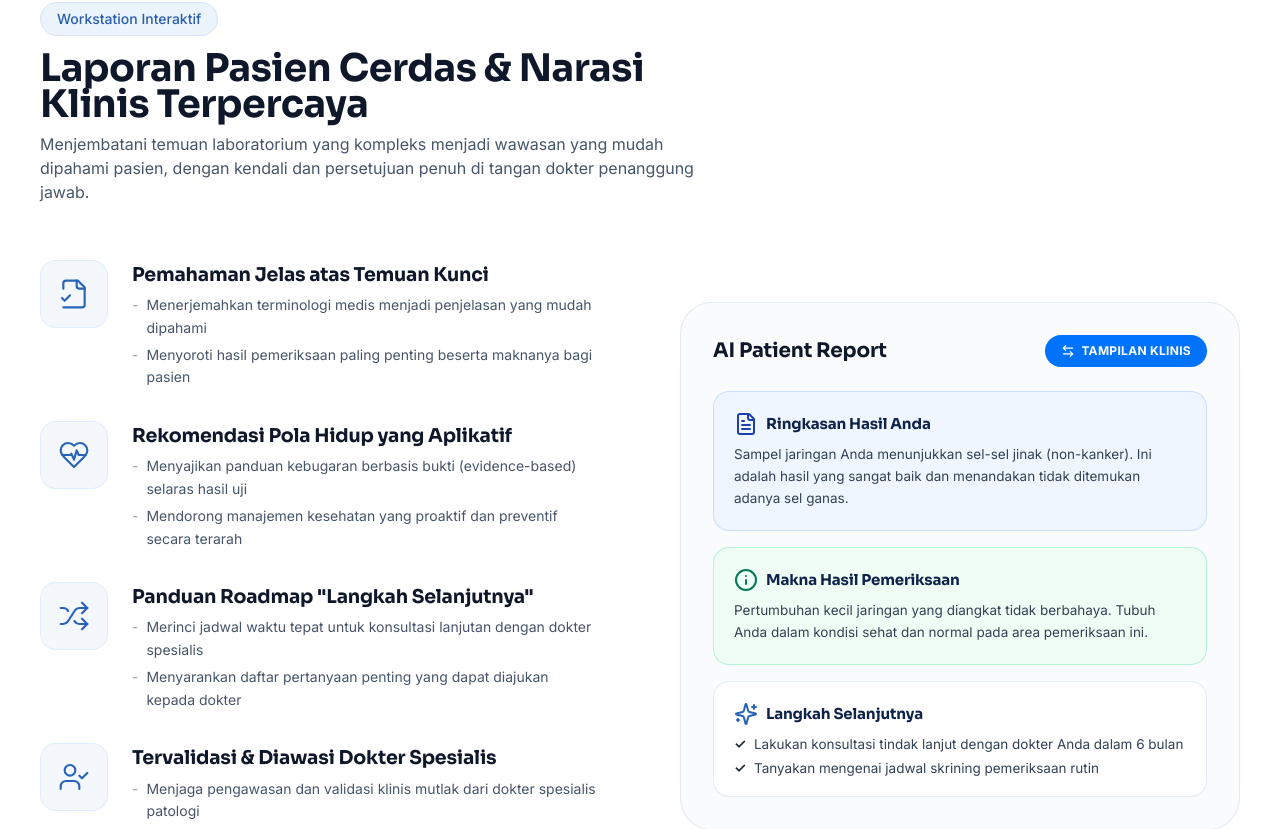
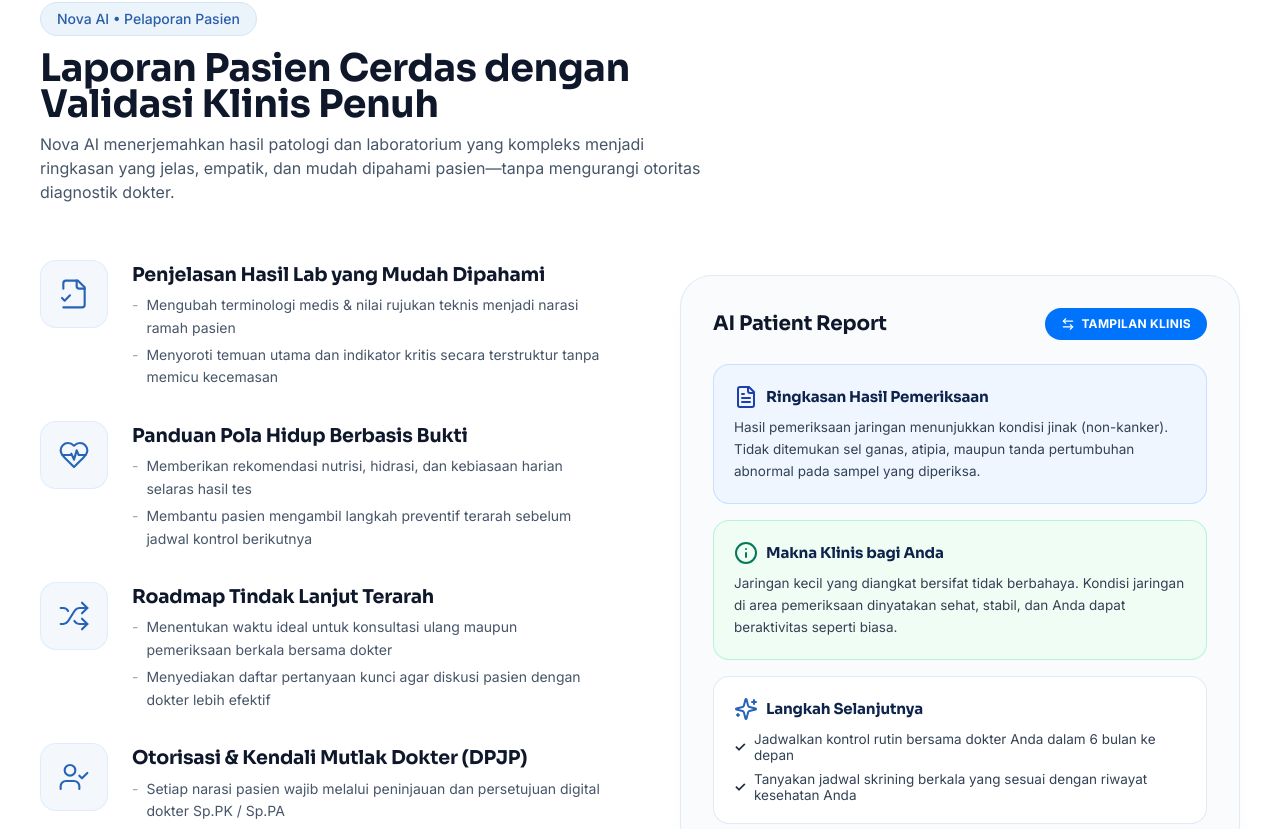
Before and after one commit to TBTBAgency/WebsiteDiagnova, a Next.js app: page /modules in a window 1280 px wide. Shown: the part 894-1723 px from the top of the page. Built offline with nearby package versions, Linux system fonts and the light colour scheme; no server answers.

Commit message:
content(modules): refine Nova AI Patient Report copywriting and clinical details

```diff
--- a/app/(marketing)/modules/page.tsx
+++ b/app/(marketing)/modules/page.tsx
@@ -351,18 +351,18 @@ export default function ModulesPage() {
           <div className="max-w-2xl mb-12 sm:mb-14">
             <div className="mb-3.5">
               <SectionBadge variant="blue">
-                {language === "ID" ? "Workstation Interaktif" : "Interactive Station"}
+                {language === "ID" ? "Nova AI • Pelaporan Pasien" : "Nova AI • Patient Reporting"}
               </SectionBadge>
             </div>
             <h2 className="font-display text-2xl sm:text-3xl lg:text-[38px] font-bold text-slate-900 tracking-tight leading-[1.2]">
               {language === "ID"
-                ? "Laporan Pasien Cerdas & Narasi Klinis Terpercaya"
-                : "Intelligent Patient Reporting & Clinical Trust"}
+                ? "Laporan Pasien Cerdas dengan Validasi Klinis Penuh"
+                : "Intelligent Patient Reporting with Full Clinical Oversight"}
             </h2>
             <p className="mt-2.5 text-sm sm:text-base text-slate-600 font-normal leading-relaxed">
               {language === "ID"
-                ? "Menjembatani temuan laboratorium yang kompleks menjadi wawasan yang mudah dipahami pasien, dengan kendali dan persetujuan penuh di tangan dokter penanggung jawab."
-                : "Transforming complex laboratory findings into clear, patient-friendly insights while keeping physicians in total diagnostic command."}
+                ? "Nova AI menerjemahkan hasil patologi dan laboratorium yang kompleks menjadi ringkasan yang jelas, empatik, dan mudah dipahami pasien—tanpa mengurangi otoritas diagnostik dokter."
+                : "Nova AI translates complex laboratory and pathology findings into clear, empathetic patient summaries—while keeping diagnostic authority firmly with the attending physician."}
             </p>
           </div>
 
@@ -377,23 +377,23 @@ export default function ModulesPage() {
                 </div>
                 <div className="space-y-1.5 flex-1 pt-0.5">
                   <h3 className="font-display text-lg sm:text-[19px] font-bold text-slate-900 leading-snug group-hover:text-[#2764B8] transition-colors">
-                    {language === "ID" ? "Pemahaman Jelas atas Temuan Kunci" : "Clear Understanding of Key Findings"}
+                    {language === "ID" ? "Penjelasan Hasil Lab yang Mudah Dipahami" : "Clear Translation of Complex Findings"}
                   </h3>
                   <ul className="space-y-1 text-sm text-slate-600 leading-relaxed font-normal">
                     <li className="flex items-start gap-2">
                       <span className="text-slate-400 select-none shrink-0">-</span>
                       <span>
                         {language === "ID"
-                          ? "Menerjemahkan terminologi medis menjadi penjelasan yang mudah dipahami"
-                          : "Converts medical terminology into easy-to-understand explanations"}
+                          ? "Mengubah terminologi medis & nilai rujukan teknis menjadi narasi ramah pasien"
+                          : "Transforms technical medical terminology into clear, everyday patient language"}
                       </span>
                     </li>
                     <li className="flex items-start gap-2">
                       <span className="text-slate-400 select-none shrink-0">-</span>
                       <span>
                         {language === "ID"
-                          ? "Menyoroti hasil pemeriksaan paling penting beserta maknanya bagi pasien"
-                          : "Highlights the most important results and what they mean"}
+                          ? "Menyoroti temuan utama dan indikator kritis secara terstruktur tanpa memicu kecemasan"
+                          : "Highlights key findings and critical markers clearly without causing unnecessary anxiety"}
                       </span>
                     </li>
                   </ul>
@@ -407,23 +407,23 @@ export default function ModulesPage() {
                 </div>
                 <div className="space-y-1.5 flex-1 pt-0.5">
                   <h3 className="font-display text-lg sm:text-[19px] font-bold text-slate-900 leading-snug group-hover:text-[#2764B8] transition-colors">
-                    {language === "ID" ? "Rekomendasi Pola Hidup yang Aplikatif" : "Actionable Lifestyle Recommendations"}
+                    {language === "ID" ? "Panduan Pola Hidup Berbasis Bukti" : "Evidence-Based Lifestyle Guidance"}
                   </h3>
                   <ul className="space-y-1 text-sm text-slate-600 leading-relaxed font-normal">
                     <li className="flex items-start gap-2">
                       <span className="text-slate-400 select-none shrink-0">-</span>
                       <span>
                         {language === "ID"
-                          ? "Menyajikan panduan kebugaran berbasis bukti (evidence-based) selaras hasil uji"
-                          : "Provides general, evidence-based wellness guidance aligned with results"}
+                          ? "Memberikan rekomendasi nutrisi, hidrasi, dan kebiasaan harian selaras hasil tes"
+                          : "Delivers tailored nutrition, hydration, and daily wellness guidance aligned with results"}
                       </span>
                     </li>
                     <li className="flex items-start gap-2">
                       <span className="text-slate-400 select-none shrink-0">-</span>
                       <span>
                         {language === "ID"
-                          ? "Mendorong manajemen kesehatan yang proaktif dan preventif secara terarah"
-                          : "Encourages proactive health management"}
+                          ? "Membantu pasien mengambil langkah preventif terarah sebelum jadwal kontrol berikutnya"
+                          : "Empowers proactive, preventive health management ahead of follow-up visits"}
                       </span>
                     </li>
                   </ul>
@@ -437,23 +437,23 @@ export default function ModulesPage() {
                 </div>
                 <div className="space-y-1.5 flex-1 pt-0.5">
                   <h3 className="font-display text-lg sm:text-[19px] font-bold text-slate-900 leading-snug group-hover:text-[#2764B8] transition-colors">
-                    {language === "ID" ? "Panduan Roadmap \"Langkah Selanjutnya\"" : "Guided \"Next Steps\" Roadmap"}
+                    {language === "ID" ? "Roadmap Tindak Lanjut Terarah" : "Guided \"Next Steps\" Care Roadmap"}
                   </h3>
                   <ul className="space-y-1 text-sm text-slate-600 leading-relaxed font-normal">
                     <li className="flex items-start gap-2">
                       <span className="text-slate-400 select-none shrink-0">-</span>
                       <span>
                         {language === "ID"
-                          ? "Merinci jadwal waktu tepat untuk konsultasi lanjutan dengan dokter spesialis"
-                          : "Outlines when to follow up with a physician"}
+                          ? "Menentukan waktu ideal untuk konsultasi ulang maupun pemeriksaan berkala bersama dokter"
+                          : "Outlines ideal timelines for physician follow-ups and routine monitoring"}
                       </span>
                     </li>
                     <li className="flex items-start gap-2">
                       <span className="text-slate-400 select-none shrink-0">-</span>
                       <span>
                         {language === "ID"
-                          ? "Menyarankan daftar pertanyaan penting yang dapat diajukan kepada dokter"
-                          : "Suggests appropriate questions patients may ask their provider"}
+                          ? "Menyediakan daftar pertanyaan kunci agar diskusi pasien dengan dokter lebih efektif"
+                          : "Suggests focused questions patients can bring to their next consultation"}
                       </span>
                     </li>
                   </ul>
@@ -467,23 +467,23 @@ export default function ModulesPage() {
                 </div>
                 <div className="space-y-1.5 flex-1 pt-0.5">
                   <h3 className="font-display text-lg sm:text-[19px] font-bold text-slate-900 leading-snug group-hover:text-[#2764B8] transition-colors">
-                    {language === "ID" ? "Tervalidasi & Diawasi Dokter Spesialis" : "Doctor-Approved and Trustworthy"}
+                    {language === "ID" ? "Otorisasi & Kendali Mutlak Dokter (DPJP)" : "Physician-Approved & Clinically Verified"}
                   </h3>
                   <ul className="space-y-1 text-sm text-slate-600 leading-relaxed font-normal">
                     <li className="flex items-start gap-2">
                       <span className="text-slate-400 select-none shrink-0">-</span>
                       <span>
                         {language === "ID"
-                          ? "Menjaga pengawasan dan validasi klinis mutlak dari dokter spesialis patologi"
-                          : "Maintains clinical oversight and approval"}
+                          ? "Setiap narasi pasien wajib melalui peninjauan dan persetujuan digital dokter Sp.PK / Sp.PA"
+                          : "Every patient narrative requires mandatory clinical review and digital sign-off"}
                       </span>
                     </li>
                     <li className="flex items-start gap-2">
                       <span className="text-slate-400 select-none shrink-0">-</span>
                       <span>
                         {language === "ID"
-                          ? "Memastikan penjelasan medis akurat, bertanggung jawab, dan sesuai standar profesi"
-                          : "Ensures explanations remain accurate, responsible, and aligned with professional standards"}
+                          ? "Menjamin akurasi diagnostik, etika medis, dan kepatuhan standar akreditasi rumah sakit"
+                          : "Ensures medical accuracy, safety guardrails, and alignment with hospital accreditation standards"}
                       </span>
                     </li>
                   </ul>
@@ -499,7 +499,7 @@ export default function ModulesPage() {
                   <div className="flex items-center gap-2">
                     <span className="font-display text-lg sm:text-xl font-bold text-slate-900">
                       {isClinicalView
-                        ? (language === "ID" ? "Tampilan Klinis Dokter" : "Clinical Pathologist View")
+                        ? (language === "ID" ? "Tampilan Klinis Dokter (Sp.PA)" : "Clinical Pathologist View")
                         : "AI Patient Report"}
                     </span>
                   </div>
@@ -523,18 +523,18 @@ export default function ModulesPage() {
                       <FileText className="h-4.5 w-4.5" />
                       <h4>
                         {isClinicalView
-                          ? (language === "ID" ? "Temuan Histopatologi & Morfometrik" : "Histopathology & Microscopic Evaluation")
-                          : (language === "ID" ? "Ringkasan Hasil Anda" : "Your Results Summary")}
+                          ? (language === "ID" ? "Evaluasi Histopatologi & Morfologi" : "Histopathology & Microscopic Evaluation")
+                          : (language === "ID" ? "Ringkasan Hasil Pemeriksaan" : "Your Results Summary")}
                       </h4>
                     </div>
                     <p className="text-xs sm:text-[13.5px] text-slate-700 leading-relaxed font-normal">
                       {isClinicalView
                         ? (language === "ID"
-                            ? "Biopsi jaringan menunjukkan epitel skuamosa hiperplastik tanpa atipia sitologis atau invasi stroma. Indeks mitosis < 1/10 HPF. Batas sayatan bedah bebas sel tumor (> 2mm)."
-                            : "Tissue biopsy demonstrates hyperplastic squamous epithelium without cytological atypia or invasive stromal breach. Mitotic index < 1/10 HPF. Surgical margins clear (> 2mm).")
+                            ? "Sediaan biopsi eksisi menunjukkan proliferasi epitel skuamosa hiperplastik tanpa atipia sitologis maupun invasi stroma. Indeks mitosis < 1/10 HPF; batas sayatan bedah bebas tumor (> 2 mm)."
+                            : "Excisional biopsy demonstrates hyperplastic squamous epithelium without cytological atypia or stromal invasion. Mitotic index < 1/10 HPF; surgical margins clear (> 2 mm).")
                         : (language === "ID"
-                            ? "Sampel jaringan Anda menunjukkan sel-sel jinak (non-kanker). Ini adalah hasil yang sangat baik dan menandakan tidak ditemukan adanya sel ganas."
-                            : "Your tissue sample showed benign (non-cancerous) cells. This is a good result that means no cancer was detected.")}
+                            ? "Hasil pemeriksaan jaringan menunjukkan kondisi jinak (non-kanker). Tidak ditemukan sel ganas, atipia, maupun tanda pertumbuhan abnormal pada sampel yang diperiksa."
+                            : "Your tissue sample showed benign (non-cancerous) cells. No malignant cells, atypia, or signs of abnormal spread were detected.")}
                     </p>
                   </div>
 
@@ -544,18 +544,18 @@ export default function ModulesPage() {
                       <Info className="h-4.5 w-4.5 text-emerald-700" />
                       <h4>
                         {isClinicalView
-                          ? (language === "ID" ? "Korelasi Diagnostik & Standar ICD-O-3" : "Diagnostic Classification & ICD-O-3")
-                          : (language === "ID" ? "Makna Hasil Pemeriksaan" : "What This Means")}
+                          ? (language === "ID" ? "Klasifikasi ICD-O-3 & Delta Check" : "Diagnostic Coding & Longitudinal Check")
+                          : (language === "ID" ? "Makna Klinis bagi Anda" : "What This Means for You")}
                       </h4>
                     </div>
                     <p className="text-xs sm:text-[13.5px] text-slate-700 leading-relaxed font-normal">
                       {isClinicalView
                         ? (language === "ID"
-                            ? "Klasifikasi SNOMED: M-7200/0 (Alterasi fibrokistik jinak). Tidak teridentifikasi penanda displasia tingkat tinggi. Korelasi longitudinal delta biomarker stabil."
-                            : "SNOMED code M-7200/0 (Benign fibrocystic alteration). No high-grade dysplasia detected. Correlation with longitudinal delta-check confirms stable metabolic baseline.")
+                            ? "Kode SNOMED / ICD-O-3: M-7200/0 (Alterasi fibrokistik jinak). Tidak teridentifikasi displasia derajat tinggi; korelasi riwayat biomarker longitudinal pasien dalam batas stabil."
+                            : "SNOMED / ICD-O-3: M-7200/0 (Benign fibrocystic alteration). No high-grade dysplasia identified; longitudinal delta-check confirms stable clinical baseline.")
                         : (language === "ID"
-                            ? "Pertumbuhan kecil jaringan yang diangkat tidak berbahaya. Tubuh Anda dalam kondisi sehat dan normal pada area pemeriksaan ini."
-                            : "The small growth that was removed is not harmful. Your body is healthy in this area.")}
+                            ? "Jaringan kecil yang diangkat bersifat tidak berbahaya. Kondisi jaringan di area pemeriksaan dinyatakan sehat, stabil, dan Anda dapat beraktivitas seperti biasa."
+                            : "The small tissue growth removed is harmless. Your body is healthy and stable in this area, with no immediate intervention required.")}
                     </p>
                   </div>
 
@@ -565,7 +565,7 @@ export default function ModulesPage() {
                       <Sparkles className="h-4.5 w-4.5 text-[#2764B8]" />
                       <h4>
                         {isClinicalView
-                          ? (language === "ID" ? "Rekomendasi DPJP & Verifikasi Digital" : "Pathologist Sign-off & Follow-up Protocol")
+                          ? (language === "ID" ? "Rekomendasi DPJP & Otorisasi Digital" : "Pathologist Sign-Off & Surveillance Plan")
                           : (language === "ID" ? "Langkah Selanjutnya" : "Next Steps")}
                       </h4>
                     </div>
@@ -576,16 +576,16 @@ export default function ModulesPage() {
                             <Check className="h-4 w-4 text-emerald-600 shrink-0" />
                             <span>
                               {language === "ID"
-                                ? "Jadwal USG / Mammografi pengawasan rutin pada interval 6 bulan"
-                                : "Surveillance ultrasound/mammography at standard 6-month interval"}
+                                ? "Evaluasi USG / skrining pencitraan pengawasan pada interval 6 bulan"
+                                : "Surveillance ultrasound / imaging follow-up at 6-month interval"}
                             </span>
                           </li>
                           <li className="flex items-center gap-2">
                             <Check className="h-4 w-4 text-emerald-600 shrink-0" />
                             <span>
                               {language === "ID"
-                                ? "Tanda tangan digital terverifikasi: dr. Rahadian, Sp.PA (STR Aktif ✓)"
-                                : "Digital verification complete: dr. Rahadian, Sp.PA (Active License ✓)"}
+                                ? "Terverifikasi elektronik: dr. Rahadian Pratama, Sp.PA (STR Aktif ✓)"
+                                : "Electronically signed: dr. Rahadian Pratama, Sp.PA (Active License ✓)"}
                             </span>
                           </li>
                         </>
@@ -595,16 +595,16 @@ export default function ModulesPage() {
                             <span className="text-slate-800 font-bold shrink-0">✓</span>
                             <span>
                               {language === "ID"
-                                ? "Lakukan konsultasi tindak lanjut dengan dokter Anda dalam 6 bulan"
-                                : "Follow up with your doctor in 6 months"}
+                                ? "Jadwalkan kontrol rutin bersama dokter Anda dalam 6 bulan ke depan"
+                                : "Follow up with your physician in 6 months for routine review"}
                             </span>
                           </li>
                           <li className="flex items-center gap-2">
                             <span className="text-slate-800 font-bold shrink-0">✓</span>
                             <span>
                               {language === "ID"
-                                ? "Tanyakan mengenai jadwal skrining pemeriksaan rutin"
-                                : "Ask about routine screening schedule"}
+                                ? "Tanyakan jadwal skrining berkala yang sesuai dengan riwayat kesehatan Anda"
+                                : "Ask about a routine screening schedule tailored to your health profile"}
                             </span>
                           </li>
                         </>
```
